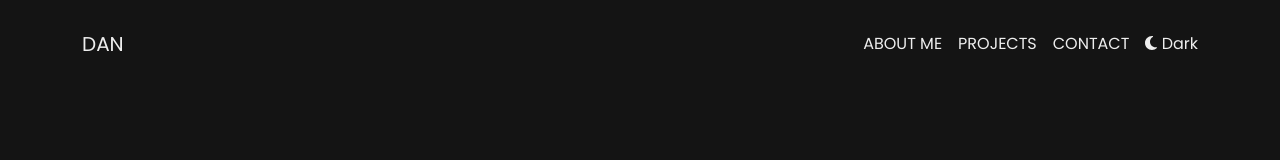
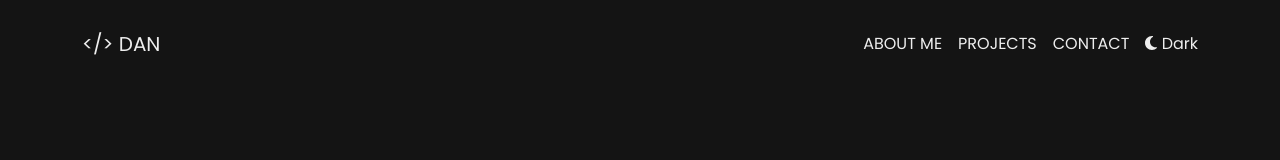
Before and after one commit to DAnoche/My-Porpolio, a React (Create React App) app: page / in a window 1280 px wide. Shown: the top 160 px of the page. Built offline with nearby package versions, Linux system fonts and the light colour scheme.

Commit message:
Add some elements to the logo

```diff
--- a/src/Navbar/navbar.jsx
+++ b/src/Navbar/navbar.jsx
@@ -34,7 +34,7 @@ function Navbar() {
     <nav className={`navbar navbar-expand-md mt-3 ${theme}`}>
       <div className="container">
         <a href="/" className="nav-logo navbar-brand">
-          DAN
+          &lt;/&gt; DAN
         </a>
         <button
           className="navbar-toggler"
```
